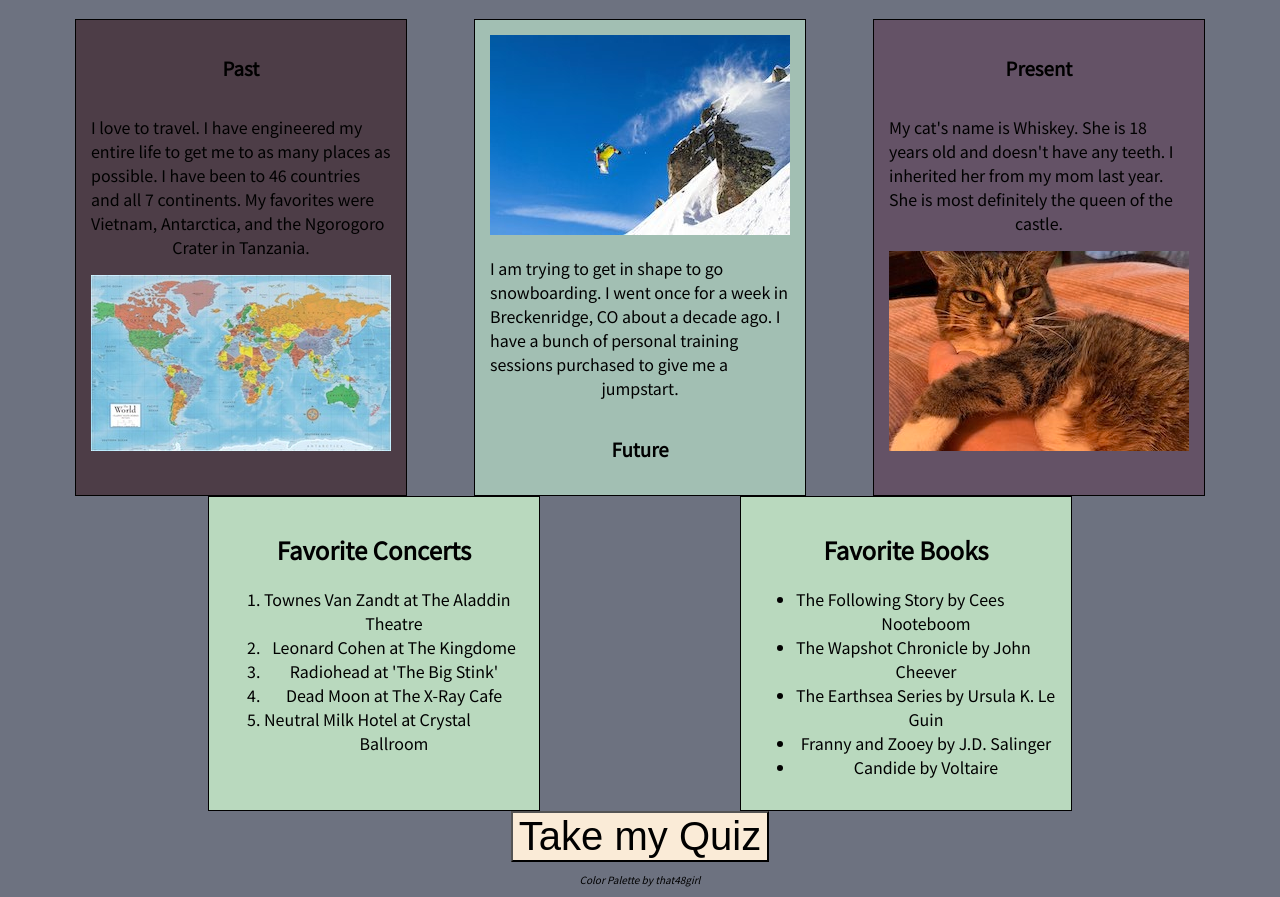
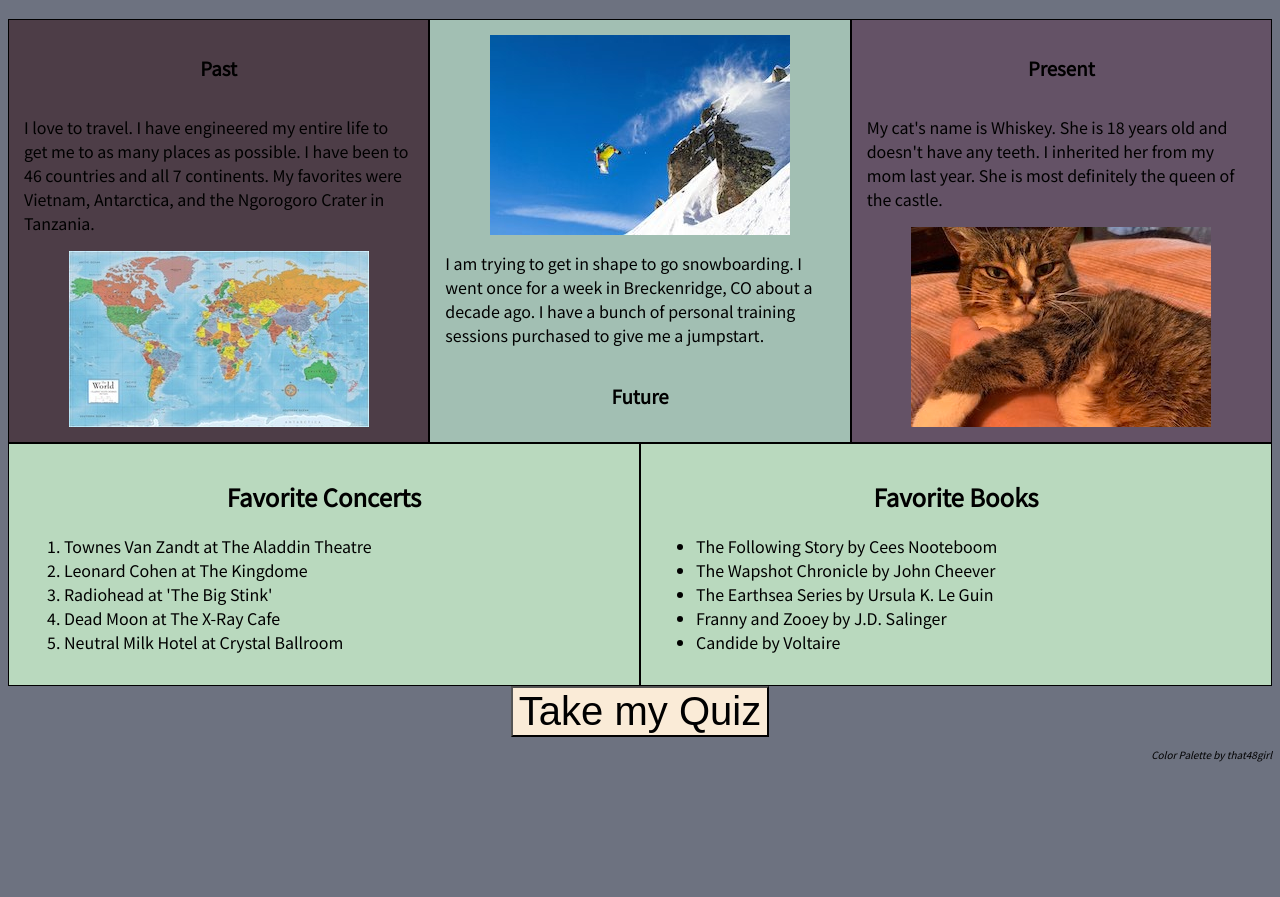
Before and after one commit to okFox/about-sarah, a plain HTML site: page index.html in a window 1280 px wide. Shown: the part 70-967 px from the top of the page. After the commit the page ends 842 px from the top, so only its background shows below. Drawn offline with Linux system fonts and the light colour scheme.

```diff
--- a/app.js
+++ b/app.js
@@ -5,12 +5,13 @@ const myButton = document.getElementById('action-button');
 myButton.onclick = () => {
     alert('welcome to my quiz');
     const myConfirmation = confirm('Do you want to take my quiz?');
-    console.log(myConfirmation);
-
+    if(!myConfirmation)
+        return;
+/*
     const shouldProceed = confirm('Are you sure?');
     if(!shouldProceed)
         return;
-
+*/
     //Question 1
     const userAnswer1 = prompt('I have been to 7 continents. (yes/no)');
     const sanitizedUserAnswer1 = userAnswer1.toLocaleLowerCase().trim();
--- a/index.html
+++ b/index.html
@@ -14,20 +14,20 @@
     <article id='history'>
         <h3>Past</h3>
         <p>I love to travel.  I have engineered my entire life to get me to as many places as possible.  I have been to 46 countries and all 7 continents.  My favorites were Vietnam, Antarctica, and the Ngorogoro Crater in Tanzania. </p>
-        <div id='map'><img src="./images/world.jpg" alt="Map of the World"></div>
+        <div class='pic' id='map'><img src="./images/world.jpg" alt="Map of the World"></div>
     </article>
 
 
     <article id='future'>
         <h3>Future</h3>
         <p>I am trying to get in shape to go snowboarding. I went once for a week in Breckenridge, CO about a decade ago. I have a bunch of personal training sessions purchased to give me a jumpstart.</p>
-        <div id='snow'><img src="./images/snowboard.jpg" alt="Snowboarding on Mont Blanc"></div>
+        <div class='pic' id='snow'><img src="./images/snowboard.jpg" alt="Snowboarding on Mont Blanc"></div>
     </article>
 
     <article id=pet>
         <h3>Present</h3>
         <p>My cat's name is Whiskey. She is 18 years old and doesn't have any teeth.  I inherited her from my mom last year.  She is most definitely the queen of the castle.</p>
-        <div id='cat'><img src="./images/whiskey.jpg" alt="Best Kitty in the World"></div>
+        <div class='pic' id='cat'><img src="./images/whiskey.jpg" alt="Best Kitty in the World"></div>
     </article>
 
 
@@ -54,8 +54,10 @@
             </ul>
         </article>
 </div>
-<button id='action-button'>Take my Quiz</button>
 
+<div id='buttonContainer'>
+    <button id='action-button'>Take my Quiz</button>
+</div>
 
 <footer>
         <p>Color Palette by that48girl</p>
--- a/styles.css
+++ b/styles.css
@@ -3,7 +3,7 @@
 body {
 font-family: 'Noto Sans TC', sans-serif;
 background: rgb(109,114,128);
-text-align-last: center;
+
 }
 
 footer {
@@ -25,13 +25,21 @@ footer {
     background: rgb(109,114,128);
 
 }
+
+.pic {
+display: flex;
+justify-content: center;
+}
 img {
+    display: flex;
     width: fit-content;
     height: fit-content;
+
+
 }
 article {
 
-    width: 300px;
+    width: 80%;
 }
 h3 {
     text-align-last: center;
@@ -39,6 +47,9 @@ h3 {
 
 h2 {
     text-align-last: center;
+}
+h1 {
+    text-align: center;
 }
 
 
@@ -85,6 +96,10 @@ h2 {
 
 button {
     font-size: 40px;
-    text-shadow: 2px;
     background-color: antiquewhite;
+    align-content: center;
 }
+#buttonContainer {
+ display: flex;
+justify-content: center;
+}
```
Also changed, not shown: 1 other file.
